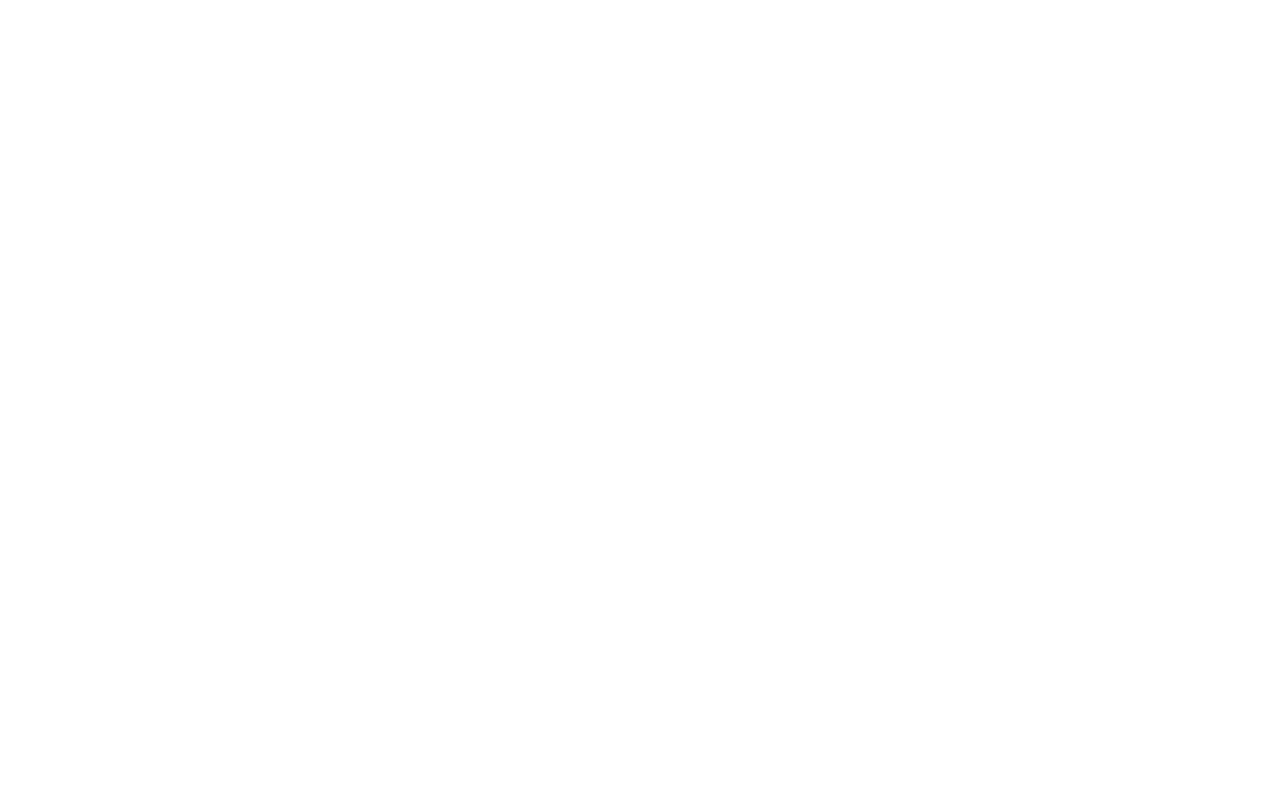
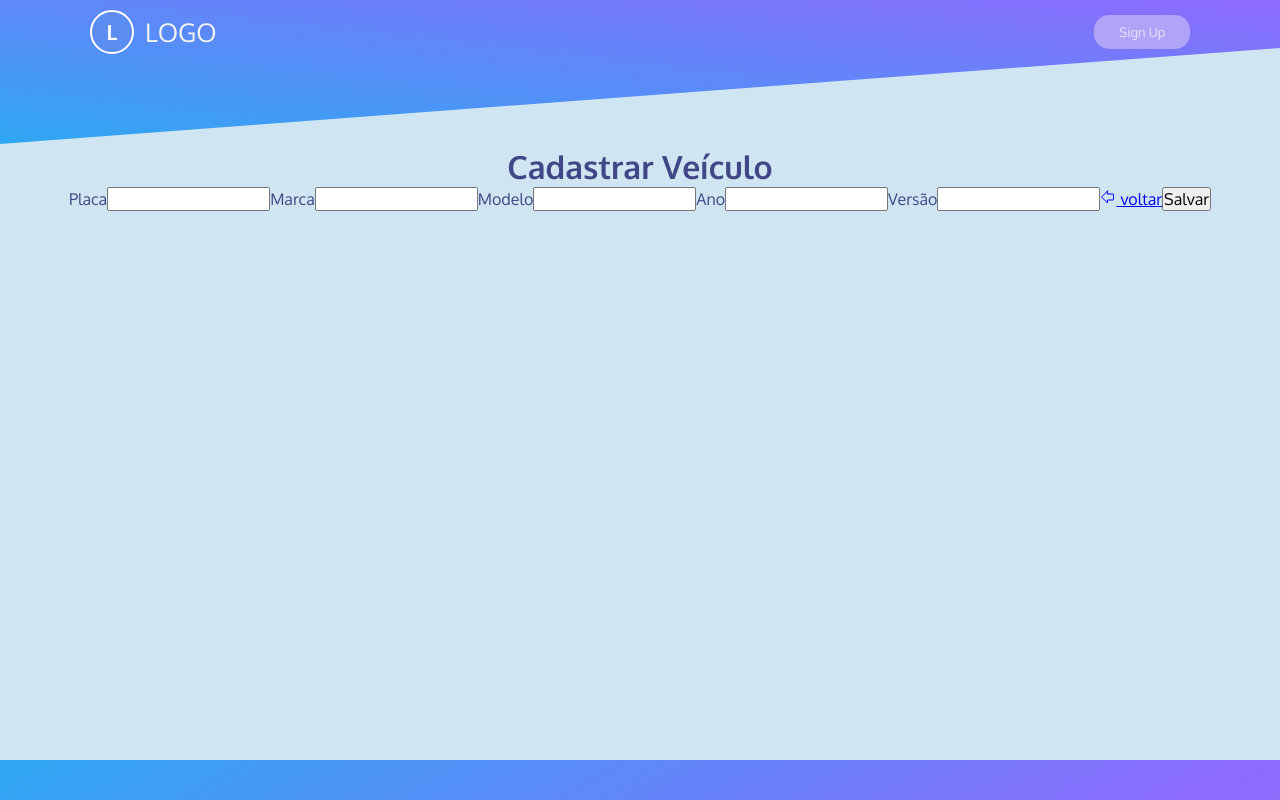
Before and after one commit to Jessica-Garcia/vehicle-registration, a React (Vite) app: page /addVehicle in a window 1280 px wide. Before the commit this address had no page. Built offline with nearby package versions, Linux system fonts and the light colour scheme.

Commit message:
feat: add vehicle

```diff
--- a/db.json
+++ b/db.json
@@ -1,7 +1,7 @@
 {
   "vehicles": [
     {
-      "id": 1,
+      "id": " 1",
       "brand": "Porsche",
       "model": "Cayenne",
       "version": "SUV",
@@ -9,7 +9,7 @@
       "licensePlate": "abc12261"
     },
     {
-      "id": 2,
+      "id": " 2",
       "brand": "BMW",
       "model": "X1",
       "version": "SUV",
@@ -17,7 +17,7 @@
       "licensePlate": "12345"
     },
     {
-      "id": 3,
+      "id": " 3",
       "brand": "Porsche",
       "model": "Panamera",
       "version": "Sedan",
@@ -25,7 +25,7 @@
       "licensePlate": "456879"
     },
     {
-      "id": 4,
+      "id": " 4",
       "brand": "BMW",
       "model": "X5",
       "version": "SUV",
@@ -33,7 +33,7 @@
       "licensePlate": "582147"
     },
     {
-      "id": 5,
+      "id": " 5",
       "brand": "Hyunday",
       "model": "Creta",
       "version": "SUV",
@@ -41,7 +41,7 @@
       "licensePlate": "158730"
     },
     {
-      "id": 6,
+      "id": " 6",
       "brand": "Nissam",
       "model": "Frontier",
       "version": "SUV",
@@ -49,7 +49,7 @@
       "licensePlate": "1010091"
     },
     {
-      "id": 7,
+      "id": " 7",
       "brand": "Porsche",
       "model": "Cayenne",
       "version": "SUV",
@@ -57,7 +57,7 @@
       "licensePlate": "abc122262"
     },
     {
-      "id": 8,
+      "id": " 8",
       "brand": "BMW",
       "model": "X1",
       "version": "SUV",
@@ -65,7 +65,7 @@
       "licensePlate": "123453"
     },
     {
-      "id": 9,
+      "id": " 9",
       "brand": "Porsche",
       "model": "Panamera",
       "version": "Sedan",
@@ -73,7 +73,7 @@
       "licensePlate": "4568794"
     },
     {
-      "id": 10,
+      "id": "10",
       "brand": "BMW",
       "model": "X5",
       "version": "SUV",
@@ -81,7 +81,7 @@
       "licensePlate": "5821475"
     },
     {
-      "id": 11,
+      "id": "11",
       "brand": "Hyunday",
       "model": "Creta",
       "version": "SUV",
@@ -89,7 +89,7 @@
       "licensePlate": "1587306"
     },
     {
-      "id": 12,
+      "id": "12",
       "brand": "Nissam",
       "model": "Frontier",
       "version": "SUV",
@@ -97,7 +97,7 @@
       "licensePlate": "1010097"
     },
     {
-      "id": 13,
+      "id": "13",
       "brand": "Porsche",
       "model": "Cayenne",
       "version": "SUV",
@@ -105,7 +105,7 @@
       "licensePlate": "ab2c12268"
     },
     {
-      "id": 14,
+      "id": "14",
       "brand": "BMW",
       "model": "X1",
       "version": "SUV",
@@ -113,28 +113,44 @@
       "licensePlate": "123459"
     },
     {
-      "id": 15,
-      "brand": "Porsche",
-      "model": "Panamera",
-      "version": "Sedan",
-      "year": 2021,
-      "licensePlate": "4568719"
+      "licensePlate": "12222",
+      "brand": "nnanan",
+      "model": "hahahah",
+      "year": "jajajja",
+      "version": "kkak",
+      "id": "3jzfL9J"
     },
     {
-      "id": 16,
-      "brand": "BMW",
-      "model": "X5",
-      "version": "SUV",
-      "year": 2023,
-      "licensePlate": "5821247"
+      "licensePlate": "11111",
+      "brand": "hahah",
+      "model": "2000",
+      "year": "hahah",
+      "version": "jajajaj",
+      "id": "QbMumM0"
     },
     {
-      "id": 17,
-      "brand": "Hyunday",
-      "model": "Creta",
-      "version": "SUV",
-      "year": 2020,
-      "licensePlate": "1587330"
+      "licensePlate": "258",
+      "brand": "hahahah",
+      "model": "2000",
+      "year": "jajajja",
+      "version": "kkak",
+      "id": "-7O5ERJ"
+    },
+    {
+      "licensePlate": "ddd",
+      "brand": "dddd",
+      "model": "dddd",
+      "year": "ddd",
+      "version": "ddd",
+      "id": "vvkYgdh"
+    },
+    {
+      "licensePlate": "258",
+      "brand": "nnanan",
+      "model": "nannaan",
+      "year": "gagagag",
+      "version": "hahahah",
+      "id": "hxy-CtS"
     }
   ]
 }
--- a/src/Router.tsx
+++ b/src/Router.tsx
@@ -2,6 +2,7 @@
 import { Home } from "./pages/Home";
 import { Vehicle } from "./pages/Vehicle";
 import { DefaultLayout } from "./layouts/DefaultLayout";
+import { AddVehicle } from "./pages/AddVehicle";
 
 export const Router = () => {
   return (
@@ -9,6 +10,7 @@
       <Route path="/" element={<DefaultLayout />}>
         <Route path="/" element={<Home />} />
         <Route path="/vehicle/:id" element={<Vehicle />} />
+        <Route path="/addVehicle" element={<AddVehicle />} />
       </Route>
     </Routes>
   );
--- /dev/null
+++ b/src/pages/AddVehicle/index.tsx
@@ -0,0 +1,78 @@
+import { ArrowFatLeft, Pencil, Trash } from "phosphor-react";
+import { ButtonsContainer, VehicleInfo } from "./styles";
+import { IVehicle } from "../../interfaces/IVehicle";
+import React, { ChangeEvent, InvalidEvent, useEffect, useState } from "react";
+import axios from "axios";
+import { NavLink } from "react-router-dom";
+import { v4 as uuidv4 } from "uuid";
+
+/* interface IAddVehicleProps {
+  name: string;
+  labelText: string;
+  value: string | number;
+  type?: "text" | "number";
+  min?: number;
+  required?: boolean;
+  autofocus?: boolean;
+  placeholder?: string;
+  invalid: (e: InvalidEvent<HTMLInputElement>) => void;
+  change: (e: ChangeEvent<HTMLInputElement>) => void;
+  setVehicleList: React.Dispatch<React.SetStateAction<IVehicle[] | undefined>>;
+} */
+
+export const AddVehicle = () => {
+  const [vehicleList, setVehicleList] = useState<IVehicle[]>();
+  const [vehicle, setVehicle] = useState<IVehicle>({} as IVehicle);
+
+  const handleAddVehicle = async (vehicle: IVehicle) => {
+    const request = {
+      id: uuidv4(),
+      ...vehicle,
+    };
+
+    const response = await axios.post<IVehicle>(
+      `http://localhost:3000/vehicles`,
+      request
+    );
+    setVehicleList((state) => [...(state as IVehicle[]), response.data]);
+  };
+
+  return (
+    <>
+      <VehicleInfo>
+        <h1>Cadastrar Veículo</h1>
+
+        <form
+          onSubmit={() => handleAddVehicle}
+          action="http://localhost:3000/vehicles"
+          method="POST"
+        >
+          <label htmlFor="licensePlate">Placa</label>
+          <input
+            type="text"
+            name="licensePlate"
+            id="licensePlate"
+            value={vehicle?.licensePlate}
+          />
+          <label htmlFor="brand">Marca</label>
+          <input type="text" name="brand" id="brand" value={vehicle?.brand} />
+          <label htmlFor="model">Modelo</label>
+          <input type="text" name="model" id="model" value={vehicle?.model} />
+          <label htmlFor="year">Ano</label>
+          <input type="text" name="year" id="year" value={vehicle?.year} />
+          <label htmlFor="version">Versão</label>
+          <input
+            type="text"
+            name="version"
+            id="version"
+            value={vehicle?.version}
+          />
+          <NavLink to="/">
+            <ArrowFatLeft /> voltar
+          </NavLink>
+          <button type="submit">Salvar</button>
+        </form>
+      </VehicleInfo>
+    </>
+  );
+};
--- /dev/null
+++ b/src/pages/AddVehicle/styles.ts
@@ -0,0 +1,132 @@
+import styled from "styled-components";
+
+export const VehicleInfo = styled.main`
+  width: 90%;
+  max-height: 77.8vh;
+  margin: 9.1rem auto 0 auto;
+  display: flex;
+  flex-direction: column;
+  align-items: center;
+  //border: solid red 5px;
+  overflow-y: hidden;
+  color: ${(props) => props.theme["blue-400"]};
+
+  table {
+    width: 95%;
+    height: 100%;
+    border-collapse: collapse;
+    margin: 0 auto;
+    display: flex;
+    flex-direction: column;
+    border-radius: 8px;
+
+    thead {
+      flex: 1;
+      padding: 0 0.6rem;
+      //border: solid brown 2px;
+      width: 100%;
+      margin-bottom: 1rem;
+
+      th {
+        color: ${(props) => props.theme["blue-200"]};
+        flex-grow: 1;
+        display: flex;
+        justify-content: center;
+        width: 100%;
+        //border: solid black 2px;
+      }
+    }
+
+    tbody {
+      padding: 0 0.3rem 0.3rem;
+
+      tr {
+        &:nth-child(even) td {
+          background: ${(props) => props.theme["blue-100"]};
+          align-items: center;
+        }
+
+        &:nth-child(odd) td {
+          background: ${(props) => props.theme.white};
+          height: 3rem;
+          align-items: center;
+        }
+
+        &:nth-child(odd) td:first-child {
+          height: 2rem;
+          align-self: center;
+        }
+
+        & td:first-child {
+          background: ${(props) => props.theme["blue-100"]};
+          border-radius: 8px;
+          //margin-bottom: 0.5rem;
+          color: ${(props) => props.theme["blue-400"]};
+        }
+
+        &:first-child td {
+          border-top-right-radius: 8px;
+          border-top-left-radius: 8px;
+        }
+
+        &:last-child td {
+          border-bottom-right-radius: 8px;
+          border-bottom-left-radius: 8px;
+        }
+      }
+    }
+
+    tr {
+      display: flex;
+      gap: 1rem;
+
+      td:nth-of-type(5) {
+        color: ${(props) => props.theme["pink-400"]};
+      }
+
+      td {
+        flex-grow: 1;
+        height: 2rem;
+        display: flex;
+        justify-content: center;
+        width: 100%;
+        font-size: 0.875rem;
+        line-height: 1.6;
+        color: ${(props) => props.theme["purple-300"]};
+        font-weight: bold;
+      }
+    }
+  }
+`;
+
+export const ButtonsContainer = styled.div`
+  display: flex;
+  gap: 0.5rem;
+  justify-content: center;
+  align-items: center;
+
+  a {
+    display: flex;
+    align-items: center;
+    justify-content: center;
+    background-color: ${(props) => props.theme["blue-300"]};
+    border-radius: 4px;
+    width: 1.2rem;
+    height: 1.2rem;
+
+    &:nth-child(1) {
+      color: ${(props) => props.theme["green-500"]};
+    }
+    &:nth-child(2) {
+      color: ${(props) => props.theme.yellow};
+    }
+    &:nth-child(3) {
+      color: ${(props) => props.theme.red};
+    }
+
+    :hover {
+      cursor: pointer;
+      opacity: 0.7;
+    }
+  }
+`;
```
